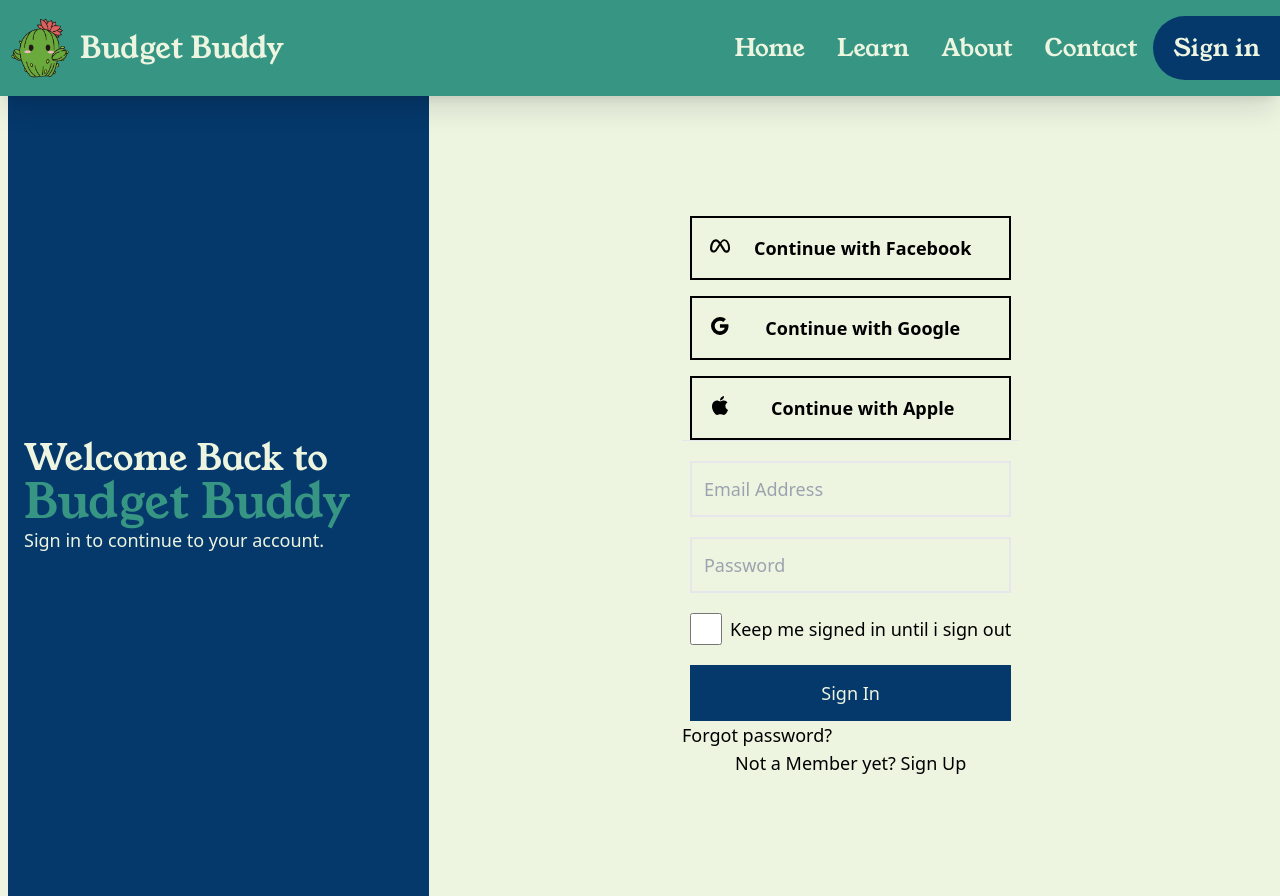
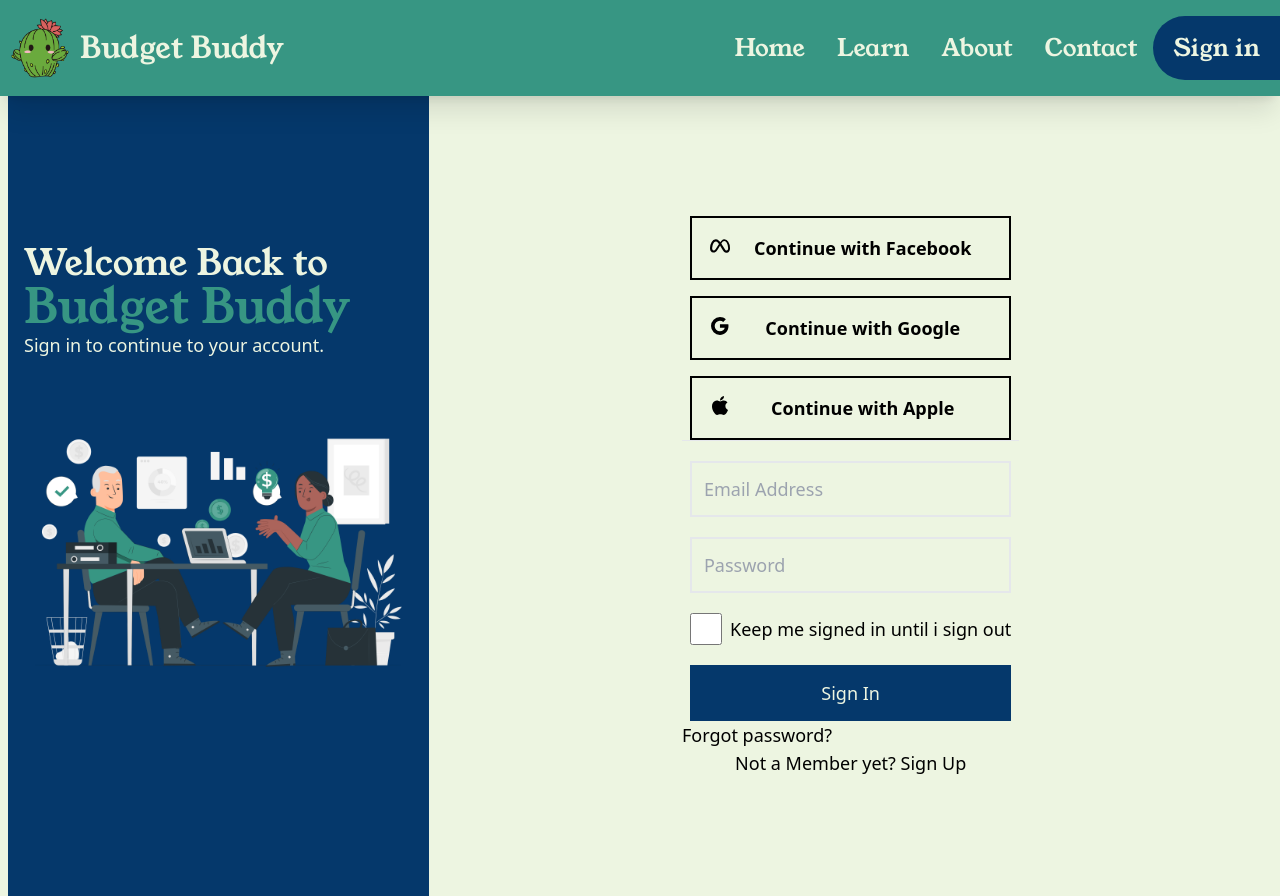
Before and after one commit to feranmiWebWizard/Budget-Buddy, a React (Vite) app: page /sign-in in a window 1280 px wide. Built offline with nearby package versions, Linux system fonts and the light colour scheme; the HTML template or start-up script is replaced by a standard one; a web font is replaced by a local one.

Commit message:
added sign-in image

```diff
--- a/src/Components/Signin.jsx
+++ b/src/Components/Signin.jsx
@@ -1,3 +1,5 @@
+import LoginImg from "../assets/Images/login-page.png";
+
 function SignIn() {
   return (
     <>
@@ -8,6 +10,7 @@ function SignIn() {
             <span className="text-green-1 text-5xl">Budget Buddy</span>
           </h1>
           <p className="">Sign in to continue to your account.</p>
+          <img src={LoginImg} alt="two people having a conversation" />
         </section>
         <div className="flex flex-col col-span-2 place-self-center py-4 ">
           <div className="flex flex-col gap-4 px-2">
```
Also changed, not shown: src/assets/Images/login-page.png.
